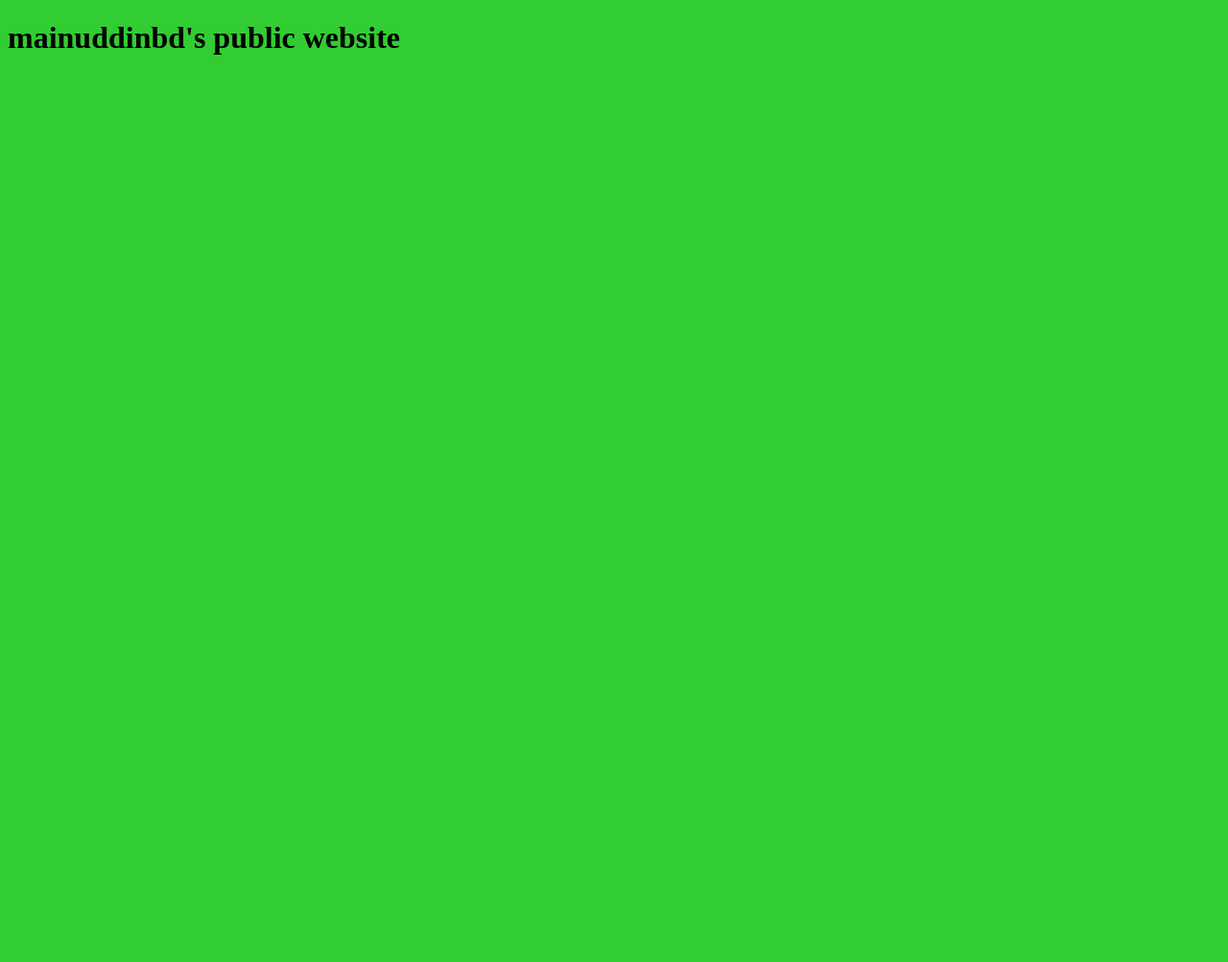
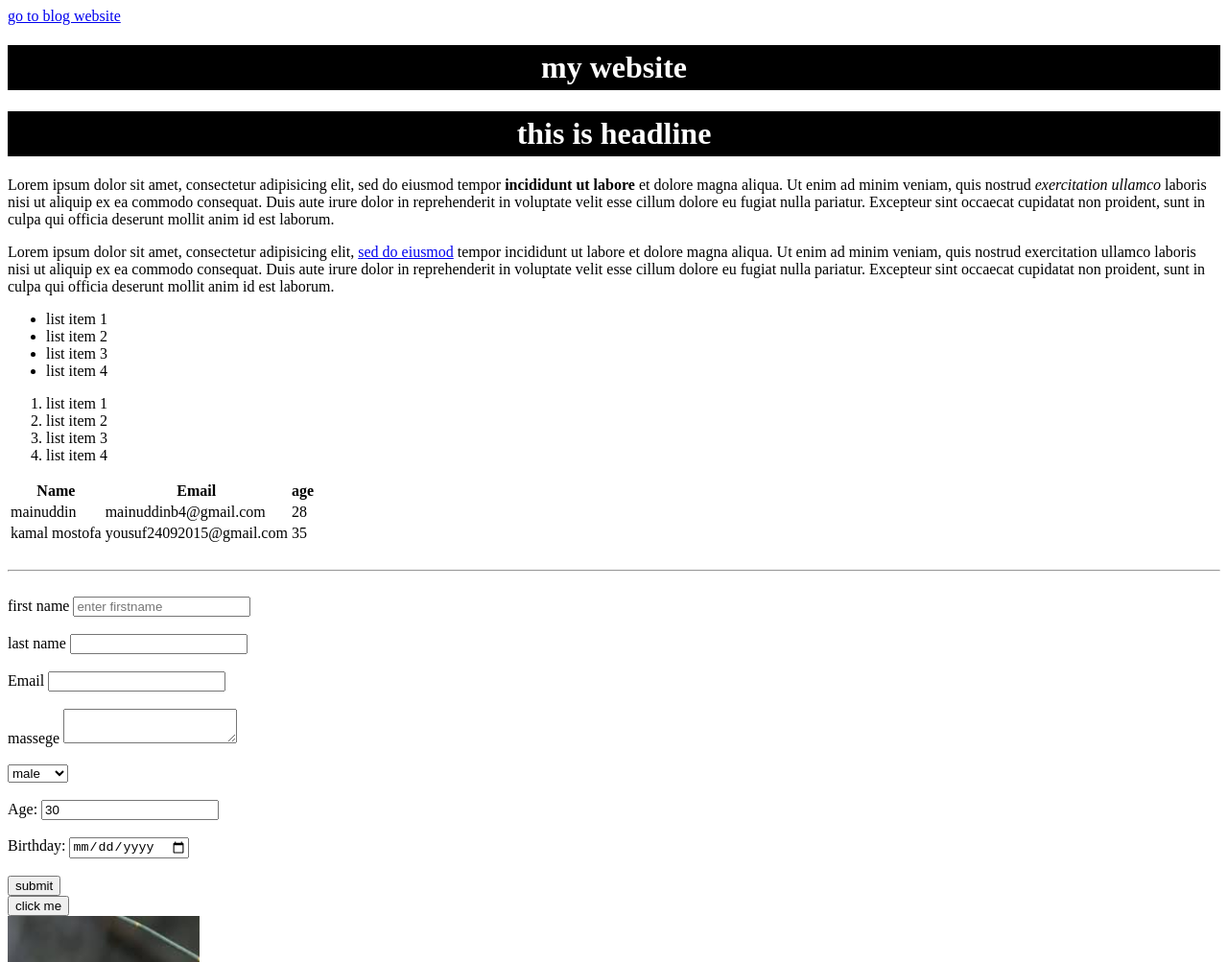
Before and after one commit to mainubd/mainuddinbd.github.io, a plain HTML site: page index.html in a window 1280 px wide. Shown: the top 1003 px of the page at 96% size. Before the commit the page ends 800 px from the top, so only its background shows below. Drawn offline with Linux system fonts and the light colour scheme.

Commit message:
this is my first website
wow i so happy

```diff
--- a/index.html
+++ b/index.html
@@ -1,9 +1,137 @@
 <!DOCTYPE html>
 <html>
 <head>
-	<title>mainuddinbd's public website</title>
+	<title>html cheat sheet</title>
+	<link type="text/css" rel="stylesheet" href="style.css"/>
+
 </head>
-<body bgcolor="limegreen">
-<h1>mainuddinbd's public website</h1>
+<body>
+
+	<a href="blog.html"> go to blog website</a>
+	<!-- headings-->
+<h1>my website</h1>
+<h1>this is headline</h1>
+<!-- paragraph -->
+<p>Lorem ipsum dolor sit amet, consectetur adipisicing elit, sed do eiusmod
+tempor<strong> incididunt ut labore</strong> et dolore magna aliqua. Ut enim ad minim veniam,
+quis nostrud<em> exercitation ullamco</em> laboris nisi ut aliquip ex ea commodo
+consequat. Duis aute irure dolor in reprehenderit in voluptate velit esse
+cillum dolore eu fugiat nulla pariatur. Excepteur sint occaecat cupidatat non
+proident, sunt in culpa qui officia deserunt mollit anim id est laborum.</p>
+<p>Lorem ipsum dolor sit amet, consectetur adipisicing elit, <a href="http://google.com" target="_blank">sed do eiusmod</a>
+tempor incididunt ut labore et dolore magna aliqua. Ut enim ad minim veniam,
+quis nostrud exercitation ullamco laboris nisi ut aliquip ex ea commodo
+consequat. Duis aute irure dolor in reprehenderit in voluptate velit esse
+cillum dolore eu fugiat nulla pariatur. Excepteur sint occaecat cupidatat non
+proident, sunt in culpa qui officia deserunt mollit anim id est laborum.</p>
+<!-- lists -->
+<ul>
+	<li>list item 1</li>
+	<li>list item 2</li>
+	<li>list item 3</li>
+	<li>list item 4</li>
+
+</ul>
+<OL>
+	<li>list item 1</li>
+	<li>list item 2</li>
+	<li>list item 3</li>
+	<li>list item 4</li>
+</OL>
+<!-- table-->
+<table>
+	<thead>
+		<tr>
+			<th>Name</th>
+			<th>Email</th>
+			<th>age</th>
+		</tr>
+
+	</thead>
+	<tbody>
+		<tr>
+			<td>mainuddin</td>
+			<td>mainuddinb4@gmail.com</td>
+			<td>28</td>
+		</tr>
+		<tr>
+			<td>kamal mostofa</td>
+			<td>yousuf24092015@gmail.com</td>
+			<td>35</td>
+		</tr>
+	</tbody>
+</table>
+<br>
+<hr>
+<br>
+<!-- forms-->
+<form action="process.php" method="post">
+	<div>
+	    <label>first name</label>
+	    <input type="text" name="firstname" placeholder="enter firstname">
+    </div>
+    <br>
+    <div>
+	   <label>last name</label>
+	   <input type="text" name="lastname">
+    </div>
+    <br>
+    <div>
+    	<label>Email</label>
+    	<input type="text" name="Email">
+    </div>
+    <br>
+    <div>
+    	<label>massege</label>
+    	<textarea name="massege"></textarea>
+    </div>
+    <br>
+    <div>
+    	<select name="gender">
+    		<option value="male">male</option>
+    		<option value="female">female</option>
+    		<option value="other">other</option>
+
+    	</select>
+    </div>
+    <br>
+    <div>
+    	<label>Age:</label>
+    	<input type="number" name="age" value="30">
+    </div>
+    <br>
+    <div>
+    	<label>Birthday:</label>
+    	<input type="date" name="Birthday">
+    </div>
+    <br>
+    <input type="submit" name="submit" value="submit">
+
+
+
+</form>
+
+<!--button-->
+
+<button>click me</button>
+<br>
+
+<!--img-->
+<a href="sample.jpg">
+<img src="sample.jpg" alt="my sample image" width="200">
+</a>
+<!--quotaqtions-->
+<blockquote cite="http://traversymedia.com">
+	Lorem ipsum dolor sit amet, consectetur adipisicing elit, sed do eiusmod
+	tempor incididunt ut labore et dolore magna aliqua. Ut enim ad minim veniam,
+	quis nostrud exercitation ullamco laboris nisi ut aliquip ex ea commodo
+	consequat. Duis aute irure dolor in reprehenderit in voluptate velit esse
+	cillum dolore eu fugiat nulla pariatur. Excepteur sint occaecat cupidatat non
+	proident, sunt in culpa qui officia deserunt mollit anim id est laborum.
+</blockquote>
+<p>the <abbr title="world wide web">www </abbr>is awesome</p>
+<p><cite>html crash course</cite> by brad traversy</p>
+
+<div style="margin-top: 500px"></div>
 </body>
 </html>
--- /dev/null
+++ b/style.css
@@ -0,0 +1,6 @@
+h1{
+background-color:black;
+color:white;
+text-align: center;
+padding: 5px;
+}
```
Also changed, not shown: blog.html (added, +86 -0 lines), sample.jpg (added).
